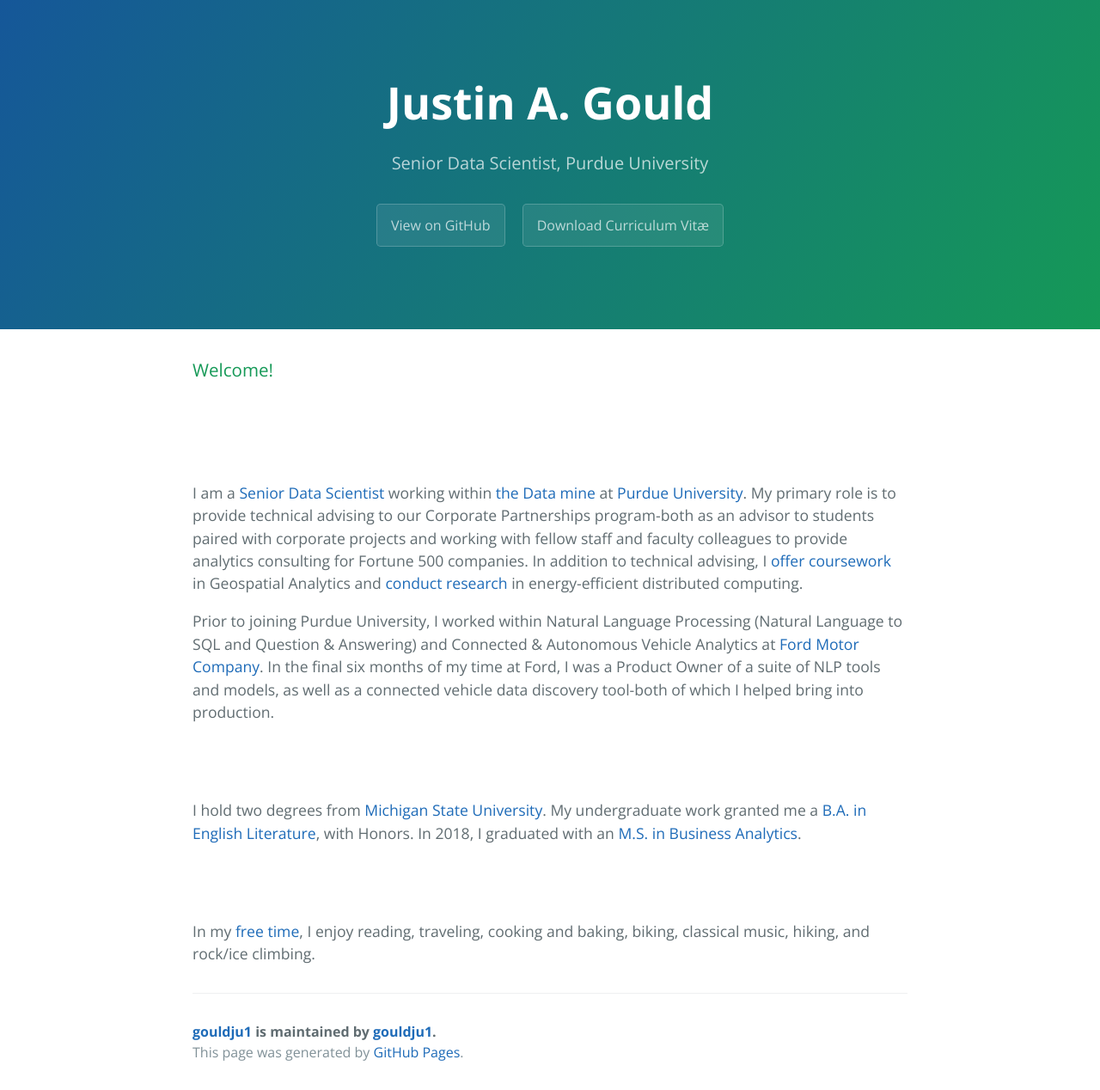
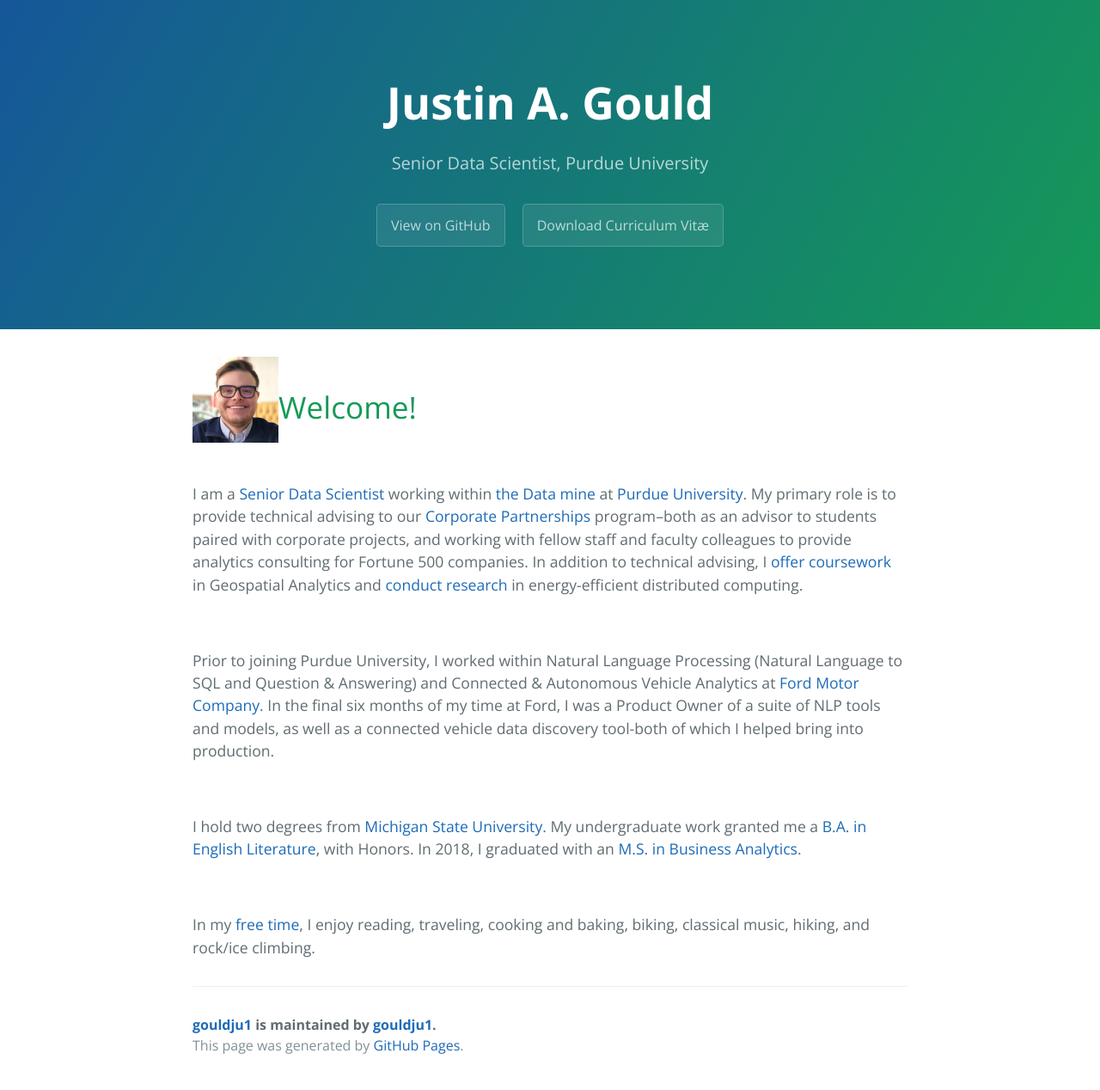
Before and after one commit to gouldju1/gouldju1, a Jekyll site: the page built from index.md, in a window 1280 px wide. Shown: the whole page at 86% size. Built offline with Jekyll 4.4.1, drawn with Linux system fonts in a browser that asks for light colours.

Commit message:
Update index and hobbies

```diff
--- a/index.md
+++ b/index.md
@@ -2,19 +2,22 @@
 layout: default
 ---
 
-<h3>Welcome!</h3>
+<img class="img-left" align="left" src="./images/gould.jpg" height="100" width="">
 
-<br><br><br>
+# Welcome!
 
-I am a <a target="_blank" rel="noopener noreferrer"  href="https://www.linkedin.com/in/gouldju1/">Senior Data Scientist</a> working within <a target="_blank" rel="noopener noreferrer"  href="https://datamine.purdue.edu/">the Data mine</a> at <a target="_blank" rel="noopener noreferrer"  href="https://www.purdue.edu/">Purdue University</a>. My primary role is to provide technical advising to our Corporate Partnerships program-both as an advisor to students paired with corporate projects and working with fellow staff and faculty colleagues to provide analytics consulting for Fortune 500 companies. In addition to technical advising, I <a target="_blank" rel="noopener noreferrer"  href="https://github.com/gouldju1/tdm-foundations-of-geospatial-analytics">offer coursework</a> in Geospatial Analytics and <a target="_blank" rel="noopener noreferrer"  href="https://arxiv.org/search/cs?searchtype=author&query=Gould%2C+J">conduct research</a> in energy-efficient distributed computing.
+<br>
 
+I am a <a target="_blank" rel="noopener noreferrer"  href="https://www.linkedin.com/in/gouldju1/">Senior Data Scientist</a> working within <a target="_blank" rel="noopener noreferrer"  href="https://datamine.purdue.edu/">the Data mine</a> at <a target="_blank" rel="noopener noreferrer"  href="https://www.purdue.edu/">Purdue University</a>. My primary role is to provide technical advising to our <a target="_blank" rel="noopener noreferrer"  href="https://datamine.purdue.edu/corporate/">Corporate Partnerships</a> program--both as an advisor to students paired with corporate projects, and working with fellow staff and faculty colleagues to provide analytics consulting for Fortune 500 companies. In addition to technical advising, I <a target="_blank" rel="noopener noreferrer"  href="https://github.com/gouldju1/tdm-foundations-of-geospatial-analytics">offer coursework</a> in Geospatial Analytics and <a target="_blank" rel="noopener noreferrer"  href="https://arxiv.org/search/cs?searchtype=author&query=Gould%2C+J">conduct research</a> in energy-efficient distributed computing.
+
+<br>
 
 Prior to joining Purdue University, I worked within Natural Language Processing (Natural Language to SQL and Question & Answering) and Connected & Autonomous Vehicle Analytics at <a target="_blank" rel="noopener noreferrer"  href="https://www.purdue.edu/">Ford Motor Company</a>. In the final six months of my time at Ford, I was a Product Owner of a suite of NLP tools and models, as well as a connected vehicle data discovery tool-both of which I helped bring into production.
 
-<br><br>
+<br>
 
 I hold two degrees from <a target="_blank" rel="noopener noreferrer"  href="http://www.msu.edu">Michigan State University</a>. My undergraduate work granted me a <a target="_blank" rel="noopener noreferrer"  href="https://english.msu.edu/about/">B.A. in English Literature</a>, with Honors. In 2018, I graduated with an <a target="_blank" rel="noopener noreferrer"  href="https://broad.msu.edu/masters/business-analytics/">M.S. in Business Analytics</a>.
 
-<br><br>
+<br>
 
-In my <a target="_blank" rel="noopener noreferrer"  href="https://broad.msu.edu/masters/business-analytics/">free time</a>, I enjoy reading, traveling, cooking and baking, biking, classical music, hiking, and rock/ice climbing.
+In my <a target="_blank" rel="noopener noreferrer"  href="https://gouldju1.github.io/gouldju1/pages/hobbies.html">free time</a>, I enjoy reading, traveling, cooking and baking, biking, classical music, hiking, and rock/ice climbing.
```
Also changed, not shown: pages/another-page copy 2.md (deleted, +0 -11 lines), pages/another-page copy.md (deleted, +0 -11 lines), pages/hobbies.md (added, +25 -0 lines), pages/reading-list.md (added, +11 -0 lines), images/gould.jpg (renamed from OLD/images/gould.jpg), images/skiing.JPG (added), 5 other files.
